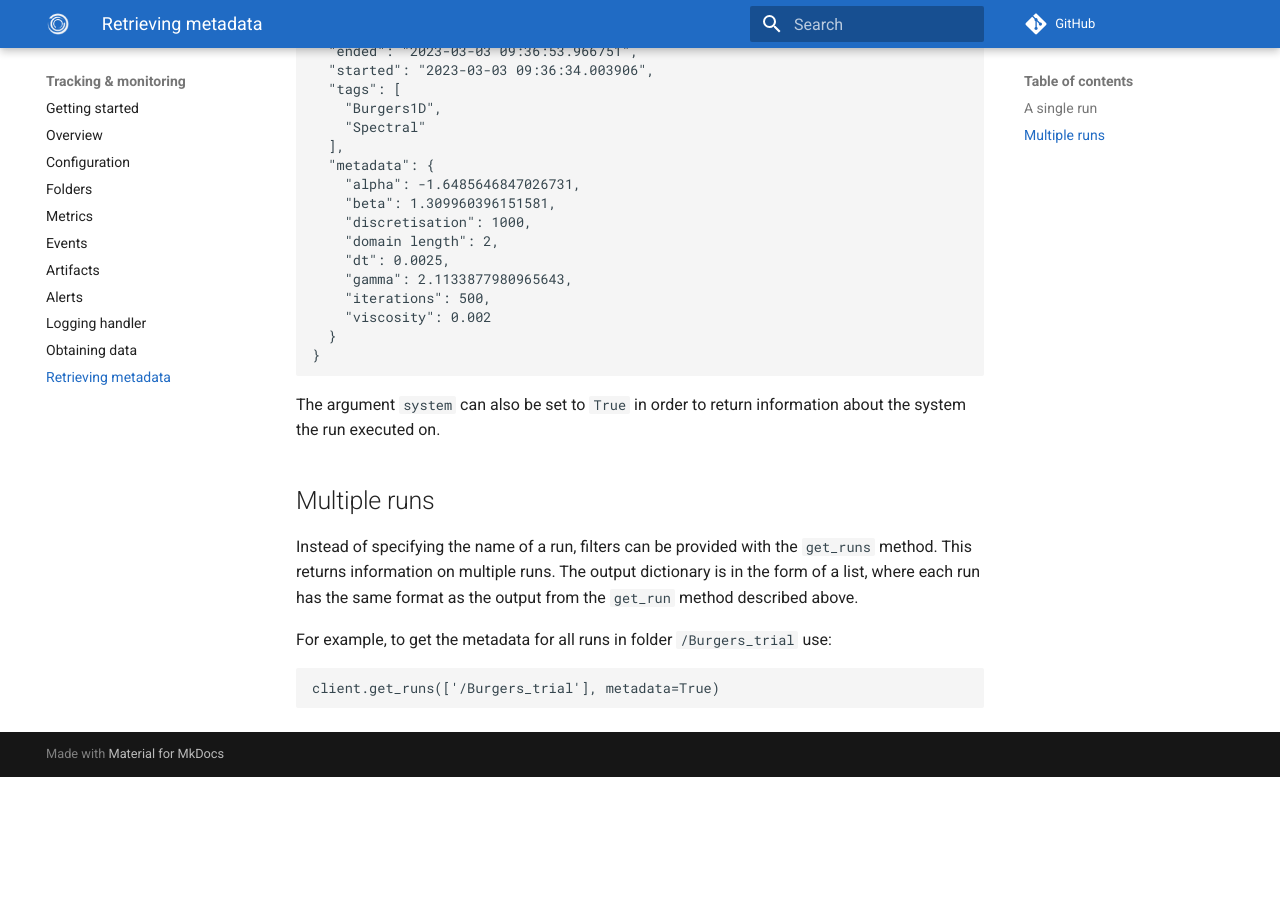
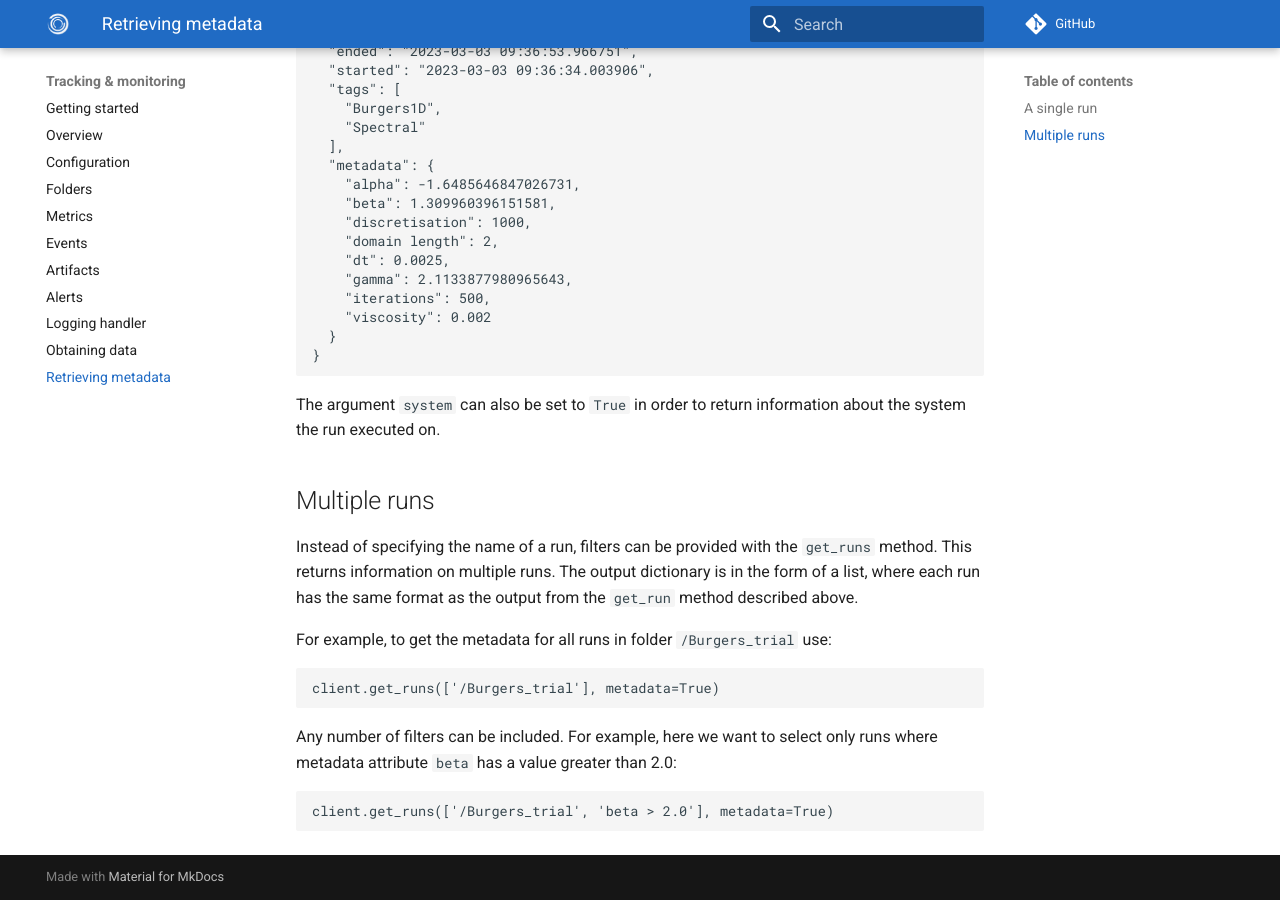
Before and after one commit to simvue-io/docs, an MkDocs documentation site: the page built from docs/python-client/retrieving-metadata.md, in a window 1280 px wide and 900 px high, scrolled down 1279 px. Built offline with MkDocs 1.6.1 and Material for MkDocs 9.7.7, drawn with Linux system fonts in a browser that asks for light colours; before the commit the page ends 2056 px from its top, so only the background shows below that.

Commit message:
Additional filtering example

````diff
--- a/docs/python-client/retrieving-metadata.md
+++ b/docs/python-client/retrieving-metadata.md
@@ -71,3 +71,8 @@ For example, to get the metadata for all runs in folder `/Burgers_trial` use:
 ```
 client.get_runs(['/Burgers_trial'], metadata=True)
 ```
+Any number of filters can be included. For example, here we want to select only runs where metadata attribute `beta` has
+a value greater than 2.0:
+```
+client.get_runs(['/Burgers_trial', 'beta > 2.0'], metadata=True)
+```
````
